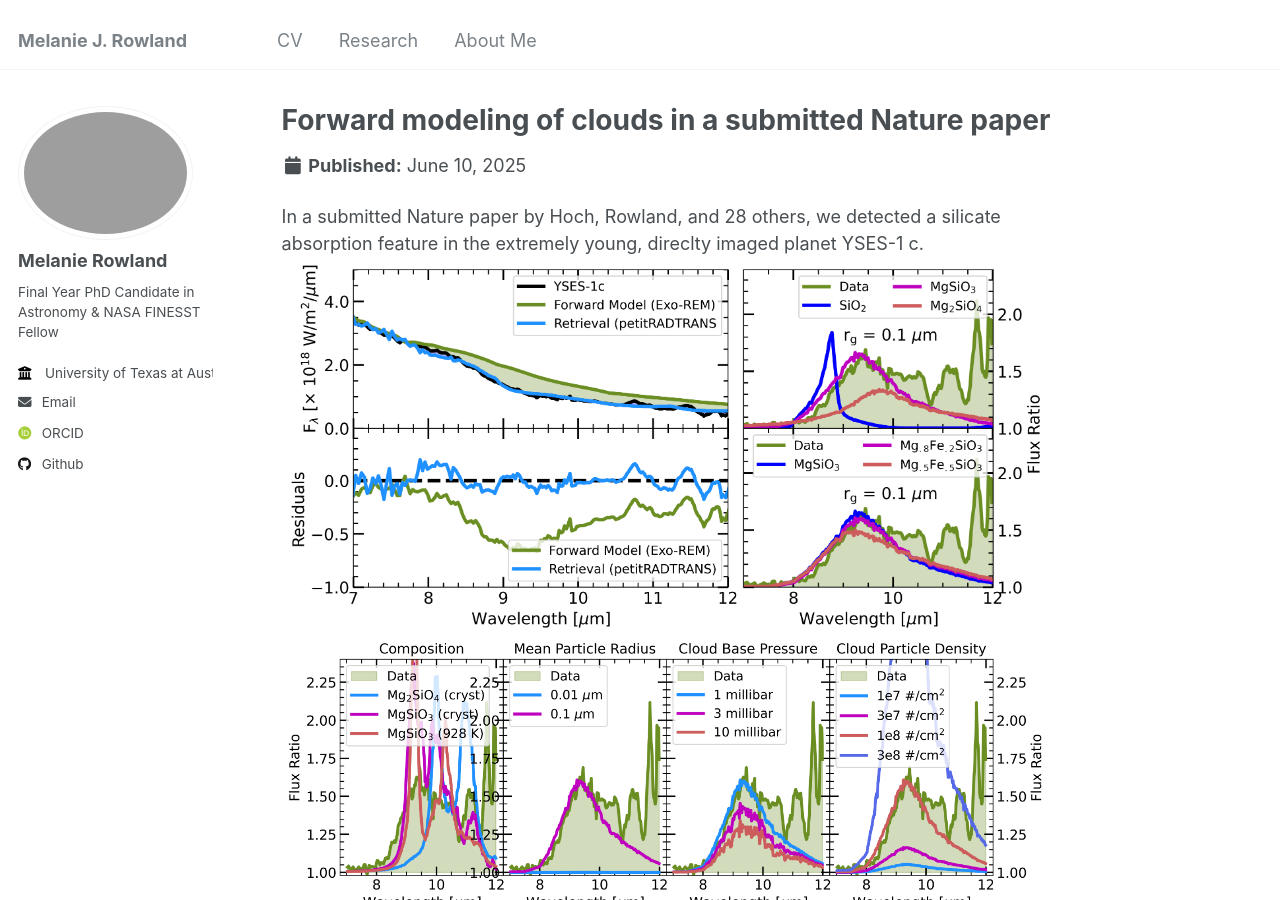
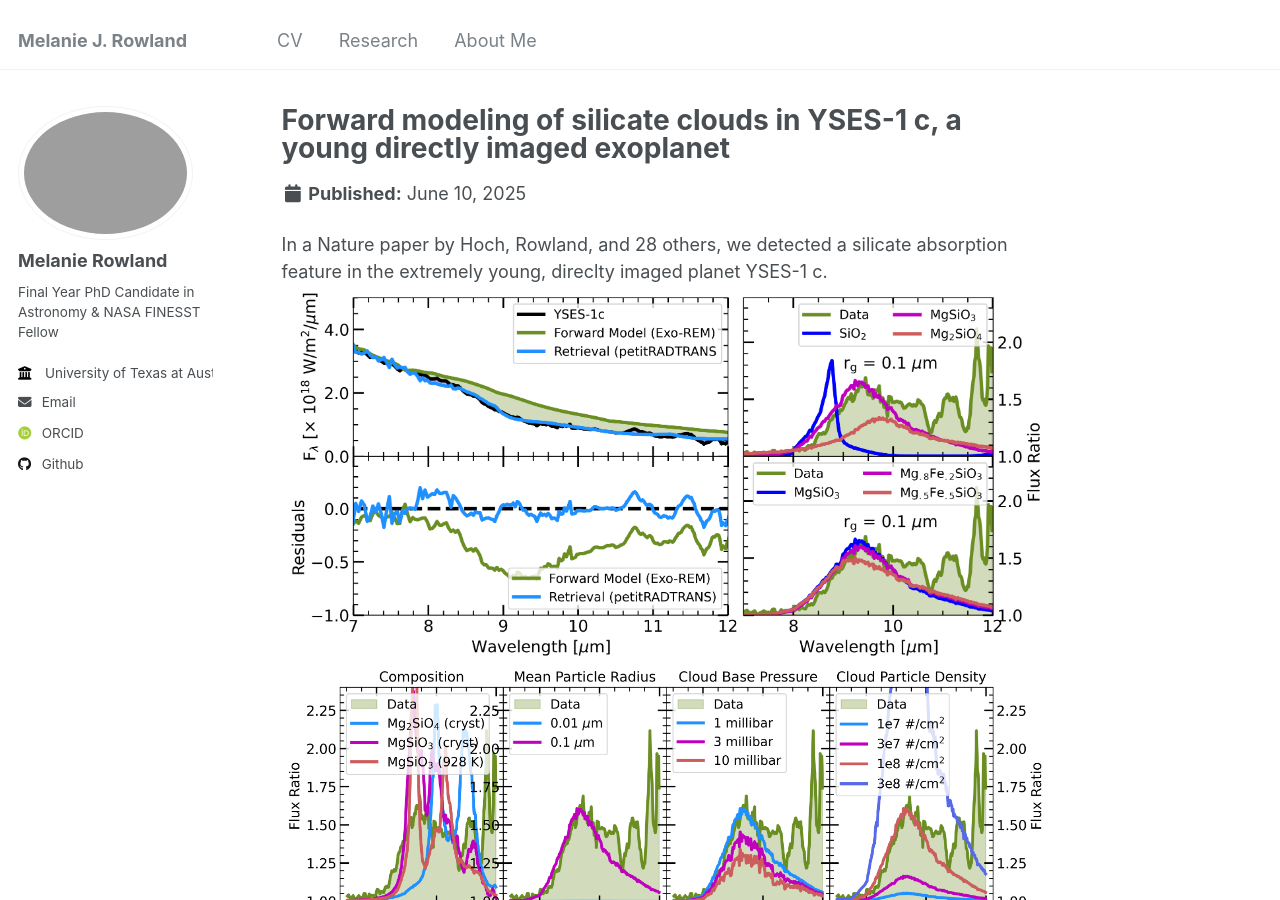
Before and after one commit to melrows/melrows.github.io, a Jekyll site: the page built from _portfolio/portfolio-2.html, in a window 1280 px wide and 900 px high. Built offline with Jekyll 4.4.1, drawn with Linux system fonts in a browser that asks for light colours; some web fonts are replaced.

Commit message:
Update portfolio-2.html
changed description

```diff
--- a/_portfolio/portfolio-2.html
+++ b/_portfolio/portfolio-2.html
@@ -1,10 +1,10 @@
 ---
-title: "Forward modeling of clouds in a submitted Nature paper"
-excerpt: "In a submitted Nature paper by Hoch, Rowland, and 28 others, we detected a silicate absorption feature in the extremely young, direclty imaged planet YSES-1 c. <br/><img src='/images/Hoch2024_Figure3.png'>"
+title: "Forward modeling of silicate clouds in YSES-1 c, a young directly imaged exoplanet"
+excerpt: "In a Nature paper by Hoch, Rowland, and 28 others, we detected a silicate absorption feature in the extremely young, direclty imaged planet YSES-1 c. <br/><img src='/images/Hoch2024_Figure3.png'>"
 collection: portfolio
 ---
 
-In a submitted Nature paper by Hoch, Rowland, and 28 others, we detected a silicate absorption feature in the extremely young, direclty imaged planet YSES-1 c.
+In a Nature paper by Hoch, Rowland, and 28 others, we detected a silicate absorption feature in the extremely young, direclty imaged planet YSES-1 c.
 
 <br/><img src='/images/Hoch2024_Figure3.png'>
 <br/><img src='/images/Hoch2024_EFigure5.png'>
```
